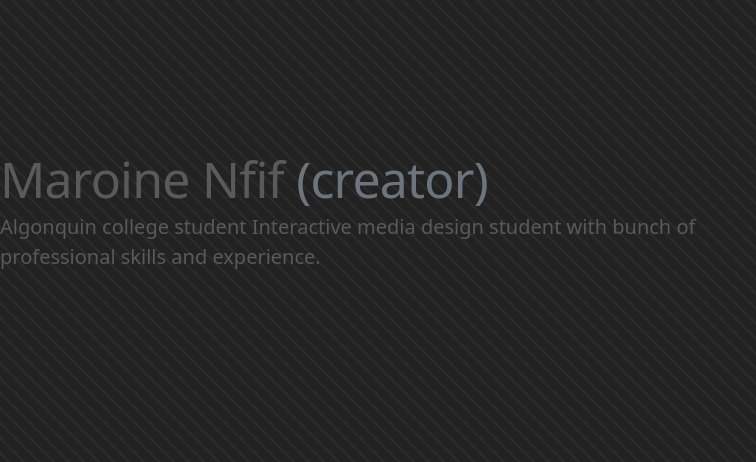
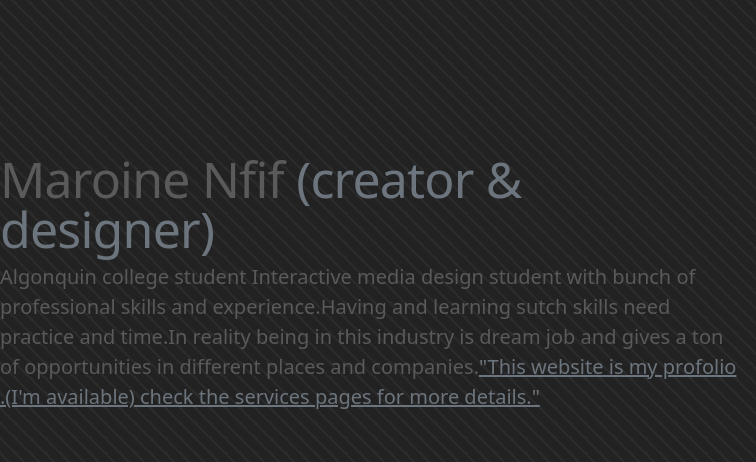
Before and after one commit to maroinez17/maroinez17.github.io, a plain HTML site: page Web-Portfolio/index.html in a window 1280 px wide. Shown: the part 735-1197 px from the top of the page, 0-756 px from the left. Drawn offline with nearby package versions, Linux system fonts and the light colour scheme.

Commit message:
adding content

```diff
--- a/Web-Portfolio/index.html
+++ b/Web-Portfolio/index.html
@@ -94,8 +94,8 @@
 
           <div class="row featurette">
             <div class="col-md-7">
-              <h2 class="featurette-heading">Maroine Nfif <span class="text-muted">(creator)</span></h2>
-              <p class="lead">Algonquin college student Interactive media design student with bunch of professional skills and experience.  </p>
+              <h2 class="featurette-heading">Maroine Nfif <span class="text-muted">(creator & designer)</span></h2>
+              <p class="lead">Algonquin college student Interactive media design student with bunch of professional skills and experience.Having and learning sutch skills need practice and time.In reality being in this industry is dream job and gives a ton of opportunities in different places and companies.<span class="text-muted text-decoration-underline">"This website is my profolio .(I'm available) check the services pages for more details." </span>  </p>
             </div>
             <div class="col-md-5">
               <img src="images/IMG_0386.JPG" class="bd-placeholder-img bd-placeholder-img-lg  img-fluid mx-auto" width="500" height="500"  role="img" aria-label="Placeholder: 500x500"></img>
```
Also changed, not shown: Web-Portfolio/service.html (+2 -1 lines).
